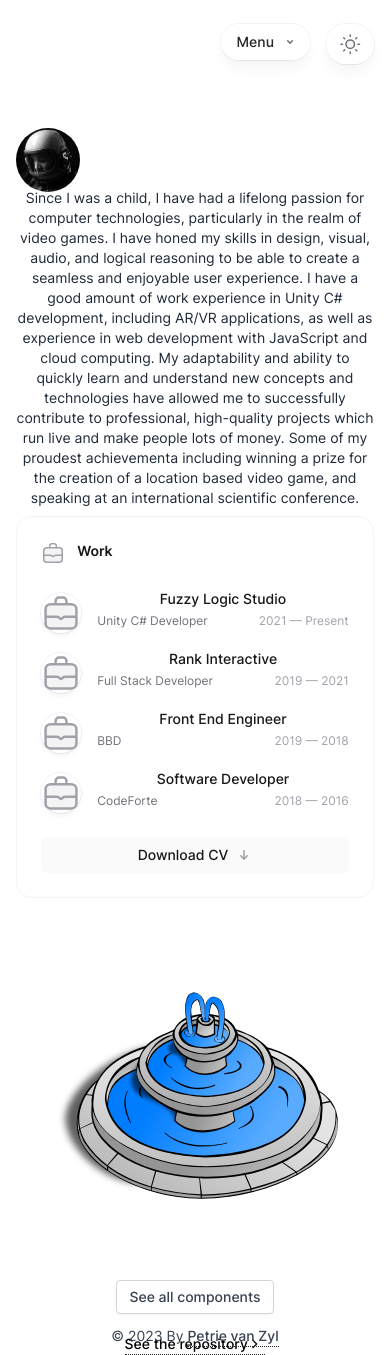
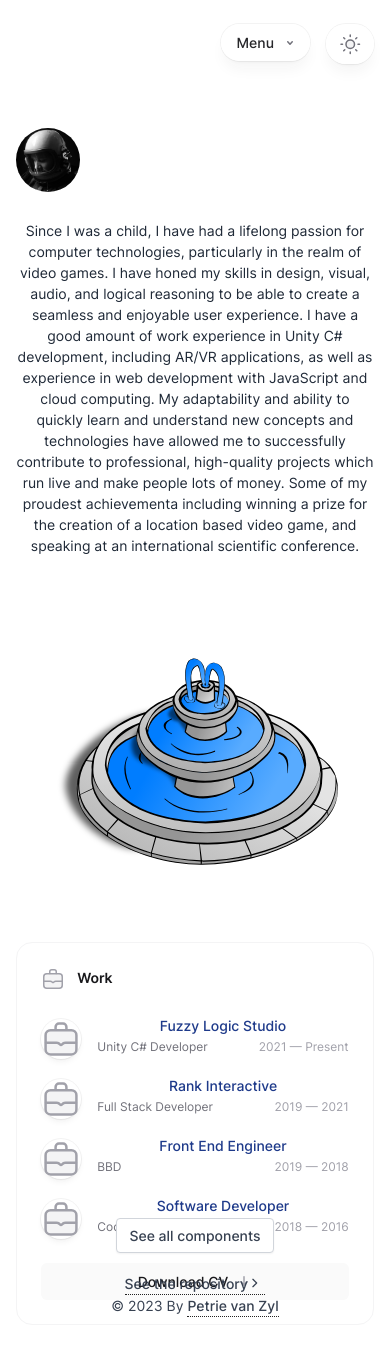
Before and after one commit to p-v-z/portfolio, a Next.js app: page / in a window 390 px wide. After the commit the page ends 1325 px from the top, so only its background shows below. Built offline with nearby package versions, Linux system fonts and the light colour scheme.

Commit message:
feat: fixed download button

```diff
--- a/src/components/layout/Resume.jsx
+++ b/src/components/layout/Resume.jsx
@@ -54,7 +54,7 @@ export function Resume() {
             </div>
             <dl className='flex flex-auto flex-wrap gap-x-2'>
               <dt className='sr-only'>Company</dt>
-              <dd className='w-full flex-none text-sm font-medium text-zinc-900 dark:text-zinc-100'>
+              <dd className='w-full flex-none text-sm font-medium text-blue-900 dark:text-blue-100'>
                 {role.company}
               </dd>
               <dt className='sr-only'>Role</dt>
@@ -81,7 +81,7 @@ export function Resume() {
         ))}
       </ol>
       <DownloadButton
-        href='#'
+        href='/pvz-resume-feb-2023.pdf'
         variant='secondary'
         className='group mt-6 w-full'
       >
--- a/src/pages/_app.tsx
+++ b/src/pages/_app.tsx
@@ -1,5 +1,6 @@
 import { AppProps } from 'next/app';
 
+import '@/styles/construction.css';
 import '@/styles/globals.css';
 
 /**
--- a/src/pages/index.tsx
+++ b/src/pages/index.tsx
@@ -8,6 +8,7 @@ import ButtonLink from '@/components/links/ButtonLink';
 import UnderlineLink from '@/components/links/UnderlineLink';
 import Seo from '@/components/Seo';
 
+import Construction from '~/svg/construction.svg';
 import Fountain from '~/svg/fountain.svg';
 
 export default function HomePage() {
@@ -27,7 +28,7 @@ export default function HomePage() {
           {' '}
           <section className='bg-white'>
             <div className='layout flex min-h-screen flex-col items-center justify-center text-center'>
-              <p className='mt-2 text-sm text-gray-800'>
+              <p className='mt-10 text-sm text-gray-800'>
                 Since I was a child, I have had a lifelong passion for computer
                 technologies, particularly in the realm of video games. I have
                 honed my skills in design, visual, audio, and logical reasoning
@@ -44,11 +45,13 @@ export default function HomePage() {
               </p>
               <p className='mt-2 text-sm text-gray-700'></p>
 
+              <Fountain className='mb-5 text-8xl' />
               <Resume />
-              <Fountain className='text-9xl' />
+              <div className='svg-container'>
+                <Construction className='text-9xl' />
+              </div>
 
-              <div className='layout mx-auto flex max-w-7xl flex-col px-4 sm:px-6 lg:px-8'>
-                <div className='mx-auto max-w-3xl'>
+              <footer className='absolute bottom-2 items-center justify-center text-center text-gray-700'>
                 <ButtonLink
                   className='mt-6 flex-auto'
                   href='/components'
@@ -63,12 +66,7 @@ export default function HomePage() {
                 >
                   See the repository
                 </ArrowLink>
-                  <br />
-                </div>
-              </div>
-
-              <footer className='absolute bottom-2 items-center justify-center text-center text-gray-700'>
-                © {new Date().getFullYear()} By{' '}
+                <br />© {new Date().getFullYear()} By{' '}
                 <UnderlineLink href='https://github.com/p-v-z'>
                   Petrie van Zyl
                 </UnderlineLink>
@@ -76,8 +74,6 @@ export default function HomePage() {
             </div>
           </section>
         </main>
-
-        {/* <Footer /> */}
       </div>
     </Layout>
   );
--- /dev/null
+++ b/src/styles/construction.css
@@ -0,0 +1,63 @@
+@-webkit-keyframes swinging {
+  0% {
+    -webkit-transform: rotate(10deg);
+  }
+  50% {
+    -webkit-transform: rotate(-5deg);
+  }
+  100% {
+    -webkit-transform: rotate(10deg);
+  }
+}
+
+@keyframes swinging {
+  0% {
+    transform: rotate(10deg);
+  }
+  50% {
+    transform: rotate(-5deg);
+  }
+  100% {
+    transform: rotate(10deg);
+  }
+}
+
+@-webkit-keyframes sleeping {
+  0% {
+    opacity: 0;
+  }
+  50% {
+    opacity: 1;
+  }
+  100% {
+    opacity: 0;
+  }
+}
+
+@keyframes sleeping {
+  0% {
+    opacity: 0;
+  }
+  50% {
+    opacity: 1;
+  }
+  100% {
+    opacity: 0;
+  }
+}
+
+#construction_svg__swinger {
+  -webkit-transform-origin: top center;
+  transform-origin: top center;
+  transform-box: fill-box;
+  -webkit-animation: swinging 3.5s ease-in-out forwards infinite;
+  animation: swinging 3.5s ease-in-out forwards infinite;
+}
+
+.container {
+  text-align: center;
+}
+
+svg {
+  max-width: 1000px;
+}
--- a/tailwind.config.js
+++ b/tailwind.config.js
@@ -51,6 +51,21 @@ module.exports = {
         shimmer: 'shimmer 1.3s linear infinite',
       },
     },
+    fontSize: {
+      xs: '.75rem',
+      sm: '.875rem',
+      base: '1rem',
+      lg: '1.125rem',
+      xl: '1.25rem',
+      '2xl': '1.5rem',
+      '3xl': '1.875rem',
+      '4xl': '2.25rem',
+      '5xl': '3rem',
+      '6xl': '4rem',
+      '7xl': '5rem',
+      '8xl': '6rem',
+      '9xl': '32rem',
+    },
   },
   plugins: [require('@tailwindcss/forms')],
 };
```
Also changed, not shown: public/svg/construction.svg (added), 1 other file (tests, documents, lock files or other folders). Lines whose indentation alone changed are shown as unchanged.
